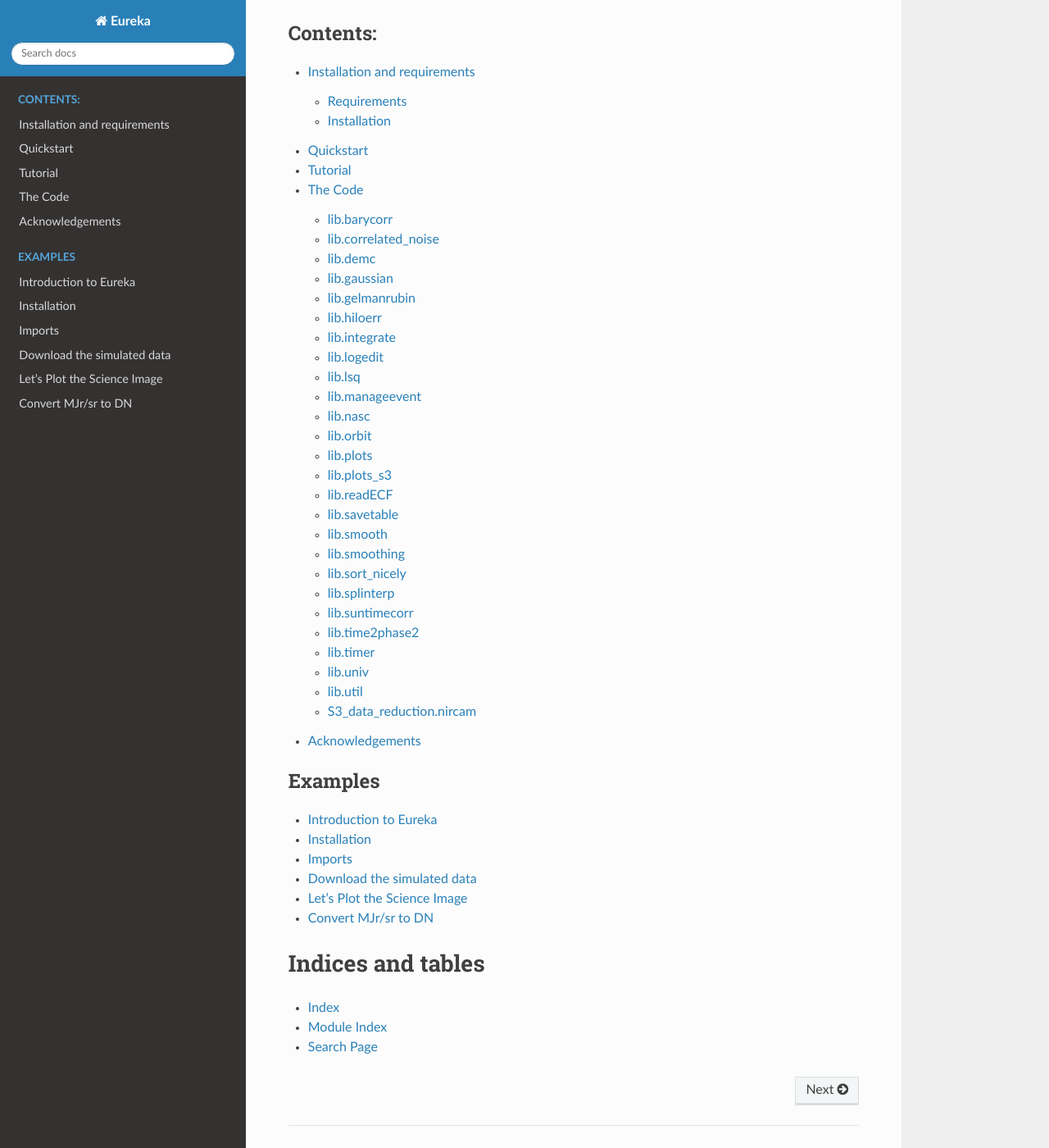
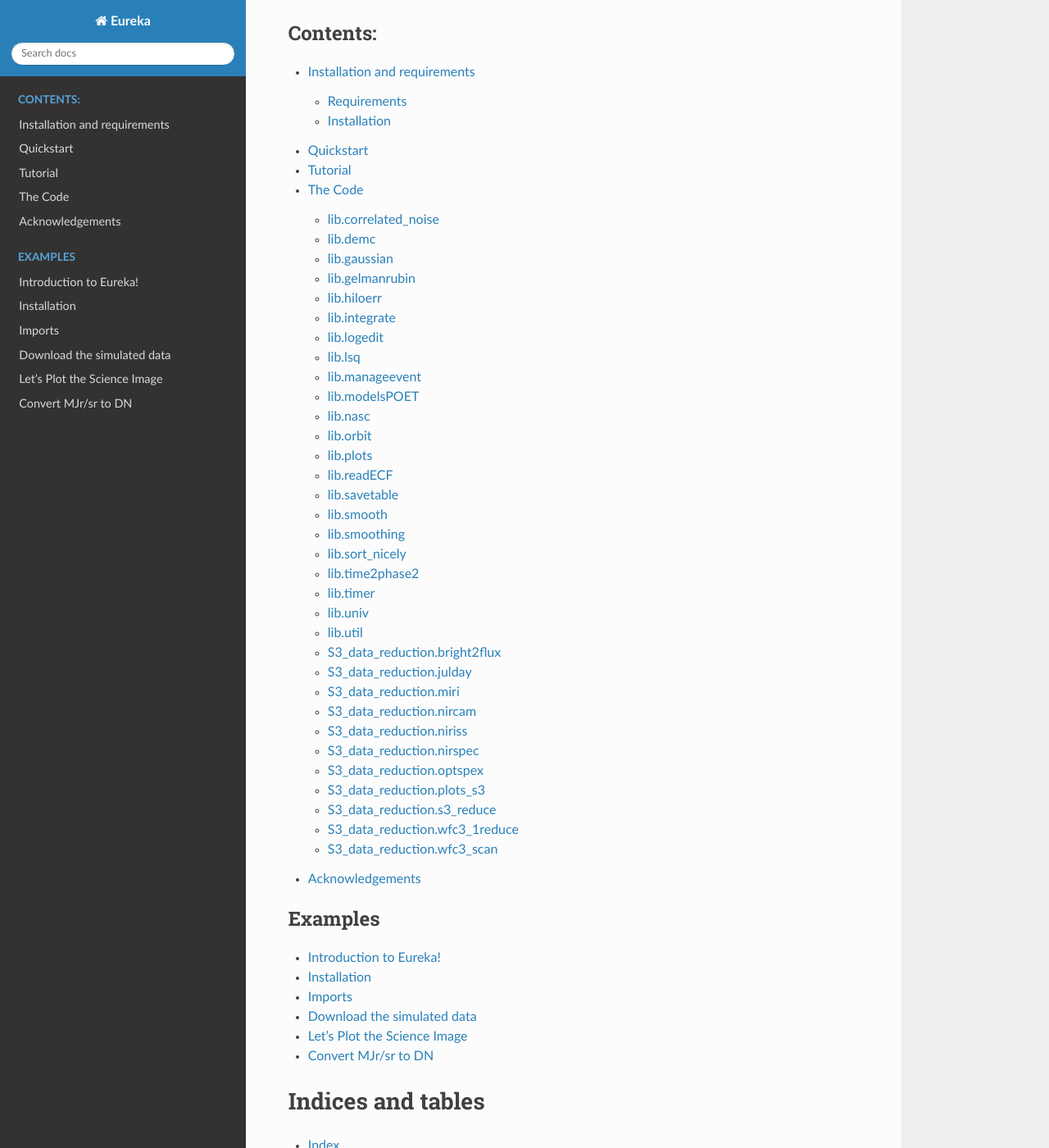
Before and after one commit to kevin218/Eureka, a Sphinx documentation site: the page built from docs/source/index.rst, in a window 1280 px wide and 1400 px high, scrolled down 334 px. Shown: the whole window at 82% size. Built offline with Sphinx 7.4.7 and the Read the Docs theme 2.0.0, drawn with Linux system fonts in a browser that asks for light colours; some of the changed text lies outside the part shown.

Commit message:
updated docs

```diff
--- a/docs/source/api.rst
+++ b/docs/source/api.rst
@@ -2,13 +2,6 @@
 
 The Code
 ==============
-
-lib.barycorr
----------------
-.. automodule:: eureka.lib.barycorr
-    :members:
-    :undoc-members:
-    :show-inheritance:
 
 lib.correlated_noise
 ---------------------
@@ -37,8 +30,6 @@
     :members:
     :undoc-members:
     :show-inheritance:
-
-
 
 lib.hiloerr
 ---------------
@@ -75,9 +66,12 @@
     :undoc-members:
     :show-inheritance:
 
-
-
-
+lib.modelsPOET
+---------------
+.. automodule:: eureka.lib.modelsPOET
+    :members:
+    :undoc-members:
+    :show-inheritance:
 
 lib.nasc
 ---------------
@@ -96,13 +90,6 @@
 lib.plots
 ---------------------
 .. automodule:: eureka.lib.plots
-    :members:
-    :undoc-members:
-    :show-inheritance:
-
-lib.plots_s3
----------------
-.. automodule:: eureka.lib.plots_s3
     :members:
     :undoc-members:
     :show-inheritance:
@@ -142,23 +129,6 @@
     :undoc-members:
     :show-inheritance:
 
-lib.splinterp
----------------
-.. automodule:: eureka.lib.splinterp
-    :members:
-    :undoc-members:
-    :show-inheritance:
-
-
-
-
-lib.suntimecorr
----------------
-.. automodule:: eureka.lib.suntimecorr
-    :members:
-    :undoc-members:
-    :show-inheritance:
-
 lib.time2phase2
 ---------------------
 .. automodule:: eureka.lib.time2phase2
@@ -188,10 +158,80 @@
     :show-inheritance:
 
 
+
+S3_data_reduction.bright2flux
+--------------------------------
+.. automodule:: eureka.S3_data_reduction.bright2flux
+    :members:
+    :undoc-members:
+    :show-inheritance:
+
+S3_data_reduction.julday
+------------------------
+.. automodule:: eureka.S3_data_reduction.julday
+    :members:
+    :undoc-members:
+    :show-inheritance:
+
+S3_data_reduction.miri
+-----------------------
+.. automodule:: eureka.S3_data_reduction.miri
+    :members:
+    :undoc-members:
+    :show-inheritance:
+
 S3_data_reduction.nircam
 -------------------------
-
 .. automodule:: eureka.S3_data_reduction.nircam
     :members:
     :undoc-members:
     :show-inheritance:
+
+S3_data_reduction.niriss
+---------------------------
+.. automodule:: eureka.S3_data_reduction.niriss
+    :members:
+    :undoc-members:
+    :show-inheritance:
+
+S3_data_reduction.nirspec
+----------------------------
+.. automodule:: eureka.S3_data_reduction.nirspec
+    :members:
+    :undoc-members:
+    :show-inheritance:
+
+S3_data_reduction.optspex
+---------------------------
+.. automodule:: eureka.S3_data_reduction.optspex
+    :members:
+    :undoc-members:
+    :show-inheritance:
+
+S3_data_reduction.plots_s3
+----------------------------
+.. automodule:: eureka.S3_data_reduction.plots_s3
+    :members:
+    :undoc-members:
+    :show-inheritance:
+
+S3_data_reduction.s3_reduce
+----------------------------
+.. automodule:: eureka.S3_data_reduction.s3_reduce
+    :members:
+    :undoc-members:
+    :show-inheritance:
+
+S3_data_reduction.wfc3_1reduce
+-------------------------------
+.. automodule:: eureka.S3_data_reduction.wfc3_1reduce
+    :members:
+    :undoc-members:
+    :show-inheritance:
+
+S3_data_reduction.wfc3_scan
+----------------------------
+.. automodule:: eureka.S3_data_reduction.wfc3_scan
+    :members:
+    :undoc-members:
+    :show-inheritance:
--- a/docs/source/index.rst
+++ b/docs/source/index.rst
@@ -3,12 +3,12 @@
    You can adapt this file completely to your liking, but it should at least
    contain the root `toctree` directive.
 
-Welcome to Eureka's documentation!
-==================================
+Welcome to Eureka!'s documentation!
+====================================
 
-Welcome to the documentation for ``Eureka``.
+Welcome to the documentation for ``Eureka!``.
 
-The full code for ``Eureka`` is available at `GitHub <http://github.com/kevin218/Eureka>`_
+The full code for ``Eureka!`` is available at `GitHub <http://github.com/kevin218/Eureka>`_
 
 Guide
 ^^^^^
--- a/docs/source/installation.rst
+++ b/docs/source/installation.rst
@@ -5,14 +5,15 @@
 
 Requirements
 ------------
-Eureka is available through pip...
+Eureka! is available through pip...
 
 Installation
 ------------
 You will find a installation guide here.
 
+Under construction...
 
-Install eureka through pip
+Install Eureka! through pip
 
 .. code-block:: bash
 
--- a/docs/source/quickstart.rst
+++ b/docs/source/quickstart.rst
@@ -2,7 +2,7 @@
 
 Quickstart
 ============
-Firstly, you have to update the ecf (Eureka control) file
+Firstly, you have to update the ecf (Eureka! control) file
 
 An example for a simulated spectrum:
 
```
Also changed, not shown: docs/source/intro.ipynb.
